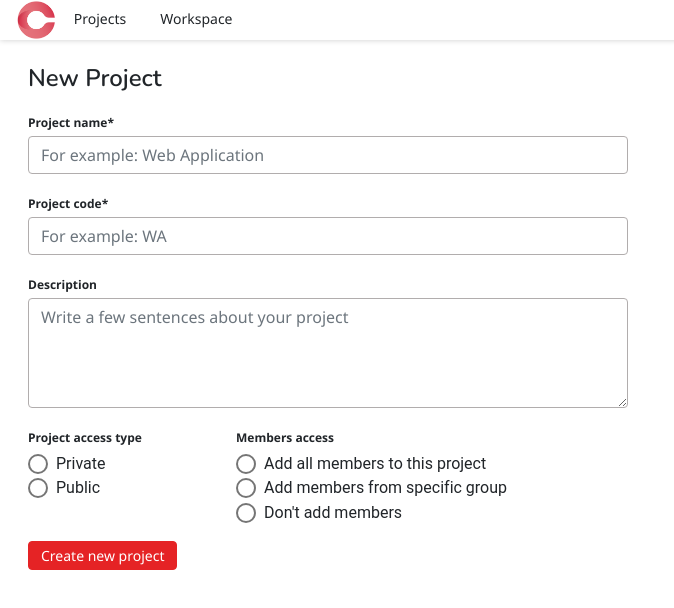
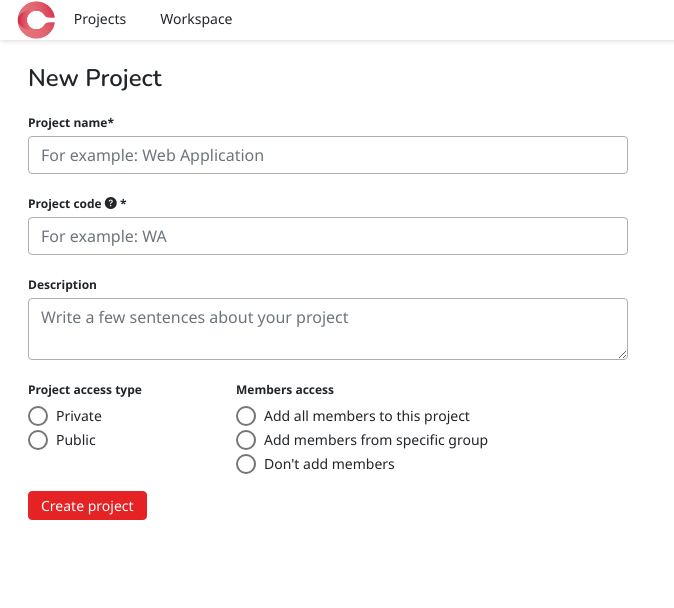
Before and after one commit to Ddollz/egs_QATest-App, an Angular app: page /projects/create in a window 1280 px wide. Shown: the top 608 px of the page, without its empty margins (0-674 px from the left). Built offline with nearby package versions, Linux system fonts and the light colour scheme.

Commit message:
Create insert

```diff
--- a/src/app/egs-project/projects/create/create.component.css
+++ b/src/app/egs-project/projects/create/create.component.css
@@ -22,3 +22,17 @@
     border-radius: .25rem;
     padding: .2rem .75rem;
 }
+
+::ng-deep .mat-radio-label-content {
+    font-weight: 400;
+    font-size: 0.875rem;
+    font-family: "Segoe UI", Arial, sans-serif;
+}
+
+::ng-deep .mat-radio-button.mat-accent .mat-radio-ripple .mat-ripple-element {
+    background-color: #e52325;
+  }
+
+::ng-deep .mat-radio-button.mat-accent .mat-radio-inner-circle {
+    background-color: #e52325;
+}
--- a/src/app/egs-project/projects/create/create.component.html
+++ b/src/app/egs-project/projects/create/create.component.html
@@ -7,45 +7,50 @@
 			<div class="row mt-3">
 				<div class="col-6">
 					<Label class="page-label">Project name*</Label>
-					<input type="text" class="form-control" placeholder="For example: Web Application">
+					<input [(ngModel)]="Project_Name" type="text" class="form-control" placeholder="For example: Web Application">
 				</div>
 			</div>
 
 			<div class="row mt-3">
 				<div class="col-6">
-					<Label class="page-label">Project code*</Label>
-					<input type="text" class="form-control" placeholder="For example: WA">
+					<Label class="page-label">Project code <i class="bi bi-question-circle-fill" data-bs-toggle="tooltip"
+							data-bs-placement="top"
+							title="Code is short name of your project. It should be from 2 to 10 letters. Only latin characters and numbers are allowed."></i>
+						*</Label>
+					<input [(ngModel)]="Project_Code" type="text" class="form-control" placeholder="For example: WA">
 				</div>
 			</div>
 
 			<div class="row mt-3">
 				<div class="col-6">
 					<Label class="page-label">Description</Label>
-					<textarea class="form-control" rows="4" placeholder="Write a few sentences about your project"></textarea>
+					<textarea [(ngModel)]="Project_Description" class="form-control"
+						placeholder="Write a few sentences about your project"></textarea>
 				</div>
 			</div>
 
-			<div class="row mt-3">
+			<div [formGroup]="formGroup" class="row mt-3">
 				<div class="col-2">
 					<Label class="page-label">Project access type</Label>
-					<mat-radio-group class="d-flex flex-column">
-						<mat-radio-button value="1" class="">Private</mat-radio-button>
-						<mat-radio-button value="2" class="">Public</mat-radio-button>
+					<mat-radio-group class="d-flex flex-column" formControlName="accessType">
+						<mat-radio-button value="1">Private</mat-radio-button>
+						<mat-radio-button value="2">Public</mat-radio-button>
 					</mat-radio-group>
 				</div>
 				<div class="col-4">
 					<Label class="page-label">Members access</Label>
-					<mat-radio-group class="d-flex flex-column">
-						<mat-radio-button value="1" class="">Add all members to this project</mat-radio-button>
-						<mat-radio-button value="2" class="">Add members from specific group</mat-radio-button>
-						<mat-radio-button value="3" class="">Don't add members</mat-radio-button>
+					<mat-radio-group class="d-flex flex-column" formControlName="memberAccess">
+						<mat-radio-button value="1">Add all members to this project</mat-radio-button>
+						<mat-radio-button value="2">Add members from specific group</mat-radio-button>
+						<mat-radio-button value="3">Don't add members</mat-radio-button>
 					</mat-radio-group>
 				</div>
 			</div>
 
 			<div class="row mt-3">
 				<div class="col">
-					<button type="button" class="btn btn-primary create-project-button">Create new project</button>
+					<button type="button" class="btn btn-primary Project-project-button" (click)="updateInsertProject()">Create
+						project</button>
 				</div>
 			</div>
 
--- a/src/app/egs-project/projects/create/create.component.ts
+++ b/src/app/egs-project/projects/create/create.component.ts
@@ -1,4 +1,8 @@
 import { Component, OnInit } from '@angular/core';
+import { ApiService } from '../../../services/api.service';
+import { project } from '../../../models/project/project.model';
+import { reloadPage } from '../../../services/global-functions.service';
+import { FormControl, FormGroup } from '@angular/forms';
 
 @Component({
   selector: 'app-create',
@@ -7,9 +11,78 @@ import { Component, OnInit } from '@angular/core';
 })
 export class CreateComponent implements OnInit {
 
-  constructor() { }
+  //Update and Insert Variables
+  Project_ID: number = 0;
+  User_ID: number = 1;
+  Project_Name: string = '';
+  Project_Code: string = '';
+  Project_Description: string = '';
+  Project_AccessType: number = 0;
+  Project_MemberAccess: number = 0;
+  Project_Status: number = 0;
 
-  ngOnInit(): void {
+  projects: project[] = [];
+
+  formGroup = new FormGroup({
+    accessType: new FormControl(),
+    memberAccess: new FormControl()
+  });
+
+  constructor(private api: ApiService) { }
+
+  ngOnInit(): void { }
+
+  updateInsertProject() {
+    this.api.UniCall(
+      {
+        CommandText: 'egsQAProjectInsertUpdate',
+        Params: [
+          {
+            Param: '@Project_ID',
+            Value: this.Project_ID
+          },
+          {
+            Param: '@User_ID',
+            Value: this.User_ID
+          },
+          {
+            Param: '@Project_Name',
+            Value: this.Project_Name
+          },
+          {
+            Param: '@Project_Code',
+            Value: this.Project_Code
+          },
+          {
+            Param: '@Project_Desc',
+            Value: this.Project_Description
+          },
+          {
+            Param: '@Project_AccessType',
+            Value: this.formGroup.controls.accessType.value
+          },
+          {
+            Param: '@Project_MemberAccess',
+            Value: this.formGroup.controls.memberAccess.value
+          },
+          {
+            Param: '@Project_Status',
+            Value: this.Project_Status
+          },
+        ],
+      }
+    ).subscribe(
+      (value) => {
+        this.projects = value;
+        console.log(this.projects)
+      },
+      (error) => {
+        console.log(error);
+        alert("500 Internal Server Errors");
+      }, () => {
+        reloadPage();
+      }
+    );
   }
 
 }
--- a/src/app/egs-project/projects/projects.component.html
+++ b/src/app/egs-project/projects/projects.component.html
@@ -138,6 +138,8 @@
 			</div>
 			<!-- END OF TABLE BODY -->
 
+			<h1>{{test}}</h1>
+
 		</div>
 	</div>
 </div>
--- a/src/app/egs-project/projects/projects.component.ts
+++ b/src/app/egs-project/projects/projects.component.ts
@@ -1,5 +1,6 @@
 import { Component, OnInit } from '@angular/core';
 import { Router } from '@angular/router';
+import { ApiService } from '../../services/api.service';
 
 @Component({
   selector: 'app-projects',
@@ -7,8 +8,24 @@ import { Router } from '@angular/router';
   styleUrls: ['./projects.component.css']
 })
 export class ProjectsComponent implements OnInit {
+  test: string = '';
 
-  constructor(private router: Router) { }
+  constructor(private router: Router, private api: ApiService) {
+    this.api.UniCall(
+      {
+        CommandText: 'egsQAProjectGet',
+        Params: [
+          {
+            Param: '@User_ID',
+            Value: '3'
+          }
+        ],
+      }
+    ).subscribe(value => {
+      this.test = value[0][0].Project_Name;
+    }
+    );
+  }
 
   ngOnInit(): void {
   }
```
Also changed, not shown: src/app/models/project/project.model.ts (added, +10 -0 lines).
